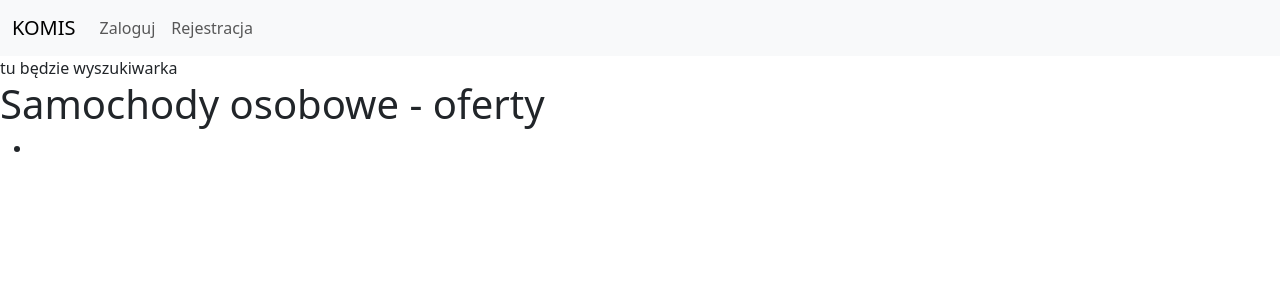
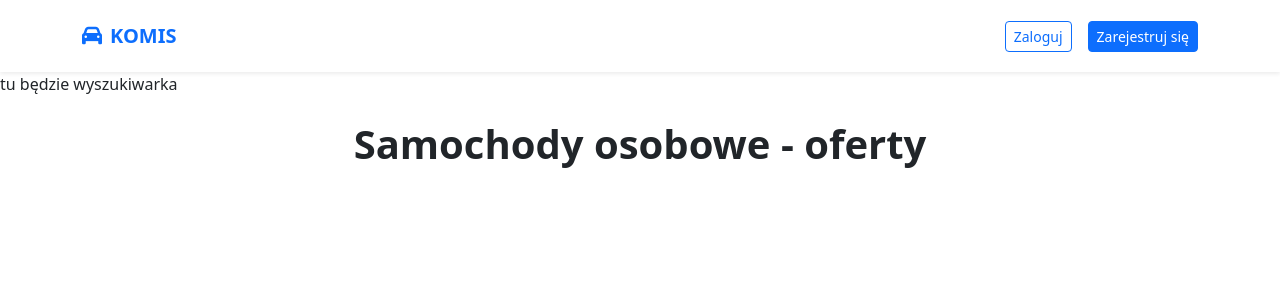
Before and after one commit to karrola/komis, a Django app: page / in a window 1280 px wide. Shown: the top 300 px of the page. Run offline with Django 5.2, Linux system fonts and the light colour scheme; tables that the repository leaves empty hold one stand-in row (values such as "Sample post").

Commit message:
home page

```diff
--- /dev/null
+++ b/main/static/main/css/home.css
@@ -0,0 +1,19 @@
+.offer-card {
+  transition: transform 0.2s ease, box-shadow 0.2s ease;
+}
+.offer-card:hover {
+  transform: translateY(-3px);
+  box-shadow: 0 4px 15px rgba(0, 0, 0, 0.1);
+}
+.offer-card h1 {
+  font-size: 1.15rem;
+}
+.offer-card h4 {
+  font-size: 0.95rem;
+}
+.offer-card h3 {
+  font-size: 0.9rem;
+}
+.offer-card h2 {
+  font-size: 1.1rem;
+}
--- a/main/templates/main/home.html
+++ b/main/templates/main/home.html
@@ -1,4 +1,11 @@
 {% extends "base.html" %}
+
+{% load humanize %}
+{% load static %}
+
+{% block head %}
+<link rel="stylesheet" href="{% static 'main/css/home.css' %}">
+{% endblock %}
 
 {% block content %}
 
@@ -7,15 +14,46 @@
 </header>
 
 <main>
-    <h1>Samochody osobowe - oferty</h1>
-    <ul>
-        {% for car in cars %}
-            <li><a href="#">
-                <article>
-                    <h1></h1>
 
-                </article>
-            </a></li>
+    <h1 class="h1 fw-bold my-4 text-center">Samochody osobowe - oferty</h1>
+    <ul class="list-unstyled container my-4">
+        {% for offer in offers %}
+            <li class="mb-4">
+                <a href="#" class="text-decoration-none text-dark">
+                    <article class="p-4 border rounded shadow-sm offer-card bg-white">
+                        <h1 class="h5 fw-bold mb-1">
+                            {{ offer.car.vehicle_brand }}
+                            {% if offer.car.vehicle_model %} {{ offer.car.vehicle_model }}{% endif %}
+                            {% if offer.car.vehicle_version %} {{ offer.car.vehicle_version }}{% endif %}
+                        </h1>
+                        <h4 class="h6 text-secondary mb-3">
+                            {{ offer.car.displacement_cm3 }} cm³ • {{ offer.car.power_hp }} KM
+                        </h4>
+
+                        <h3 class="h6 mb-3 text-muted">
+                            <i class="fa-solid fa-road me-1"></i>{{ offer.car.mileage_km }} km
+                            <span class="mx-2">•</span>
+                            <i class="fa-solid fa-gas-pump me-1"></i>{{ offer.car.fuel_type }}
+                            <span class="mx-2">•</span>
+                            <i class="fa-solid fa-gears me-1"></i>{{ offer.car.transmission }}
+                            <span class="mx-2">•</span>
+                            <i class="fa-solid fa-calendar me-1"></i>{{ offer.car.production_year }}
+                        </h3>
+
+                        <h2 class="h4 text-primary fw-bold mb-3">{{ offer.price }} zł</h2>
+
+                        <address class="text-muted small mb-1">
+                            <i class="fa-solid fa-user me-1"></i>{{ offer.seller.first_name }}
+                            <span class="mx-2">•</span>
+                            <i class="fa-solid fa-location-dot me-1"></i>{{ offer.offer_location }}
+                        </address>
+
+                        <p class="text-muted small fst-italic mb-0">
+                            Opublikowano {{ offer.offer_publication_date|naturaltime }}
+                        </p>
+                    </article>
+                </a>
+            </li>
         {% endfor %}
     </ul>
 </main>
--- a/main/views.py
+++ b/main/views.py
@@ -1,9 +1,9 @@
 from django.shortcuts import render
 from django.contrib.auth.decorators import login_required
-from .models import Car
+from .models import Car, Offer
 
 # Create your views here.
 
 def home_view(request):
-    cars = Car.objects.all()
-    return render(request, "main/home.html", {'cars': cars})
+    offers = Offer.objects.filter(active = True, if_sold = False).all()
+    return render(request, "main/home.html", {'offers': offers})
--- a/templates/base.html
+++ b/templates/base.html
@@ -1,3 +1,5 @@
+{% load static %}
+
 <!DOCTYPE html>
 <html lang="pl">
 <head>
@@ -11,6 +13,19 @@
     rel="stylesheet"
     integrity="sha384-QWTKZyjpPEjISv5WaRU9OFeRpok6YctnYmDr5pNlyT2bRjXh0JMhjY6hW+ALEwIH"
     crossorigin="anonymous">
+
+    <!-- font awesome -->
+    <link
+      rel="stylesheet"
+      href="https://cdnjs.cloudflare.com/ajax/libs/font-awesome/6.5.2/css/all.min.css"
+      integrity="sha512-SnH5WK+bZxgPHs44uWIX+LLJAJ9/2PkPKZ5QiAj6Ta86w+fsb2TkcmfRyVX3pBnMFcV7oQPJkl9QevSCWr3W6A=="
+      crossorigin="anonymous"
+      referrerpolicy="no-referrer"
+    />
+
+    <link rel="stylesheet" href="{% static "main/css/base.css" %}">
+
+    {% block head %}{% endblock %}
 </head>
 <body>
     {% include 'include/navbar.html' %}
--- a/templates/include/navbar.html
+++ b/templates/include/navbar.html
@@ -1,17 +1,31 @@
-<nav class="navbar navbar-expand-lg bg-body-tertiary">
-  <div class="container-fluid">
-    <a class="navbar-brand" href="{% url 'home' %}">KOMIS</a>
-    <button class="navbar-toggler" type="button" data-bs-toggle="collapse" data-bs-target="#navbarNavAltMarkup" aria-controls="navbarNavAltMarkup" aria-expanded="false" aria-label="Toggle navigation">
+<nav class="navbar navbar-expand-lg navbar-light bg-white shadow-sm py-3">
+  <div class="container">
+    <a class="navbar-brand fw-bold text-primary" href="{% url 'home' %}">
+      <i class="fa-solid fa-car me-2"></i>KOMIS
+    </a>
+
+    <button class="navbar-toggler" type="button" data-bs-toggle="collapse"
+      data-bs-target="#navbarNavAltMarkup" aria-controls="navbarNavAltMarkup"
+      aria-expanded="false" aria-label="Toggle navigation">
       <span class="navbar-toggler-icon"></span>
     </button>
-    <div class="collapse navbar-collapse" id="navbarNavAltMarkup">
-      <div class="navbar-nav">
+
+    <div class="collapse navbar-collapse justify-content-end" id="navbarNavAltMarkup">
+      <div class="navbar-nav align-items-center gap-3">
         {% if user.is_authenticated %}
-            <p>Cześć, {{ user.name }}</p>
-            <a class="nav-link" href="{% url 'logout' %}">Wyloguj</a>
+          <span class="navbar-text text-secondary me-3">
+            <i class="fa-solid fa-user me-1"></i>Cześć, <strong>{{ user.username }}</strong>
+          </span>
+          <a class="btn btn-outline-danger btn-sm" href="{% url 'logout' %}">
+            Wyloguj
+          </a>
         {% else %}
-            <a class="nav-link" href="{% url 'login' %}">Zaloguj</a>
-            <a class="nav-link" href="{% url 'sign_up' %}">Rejestracja</a>
+          <a class="btn btn-outline-primary btn-sm" href="{% url 'login' %}">
+            Zaloguj
+          </a>
+          <a class="btn btn-primary btn-sm" href="{% url 'sign_up' %}">
+            Zarejestruj się
+          </a>
         {% endif %}
       </div>
     </div>
--- a/users/views.py
+++ b/users/views.py
@@ -35,4 +35,4 @@
 @login_required
 def logout_view(request):
     logout(request)
-    return redirect("auth_page")
+    return redirect("home")
```
Also changed, not shown: komis/settings.py (+8 -2 lines), main/static/main/css/base.css (added).
